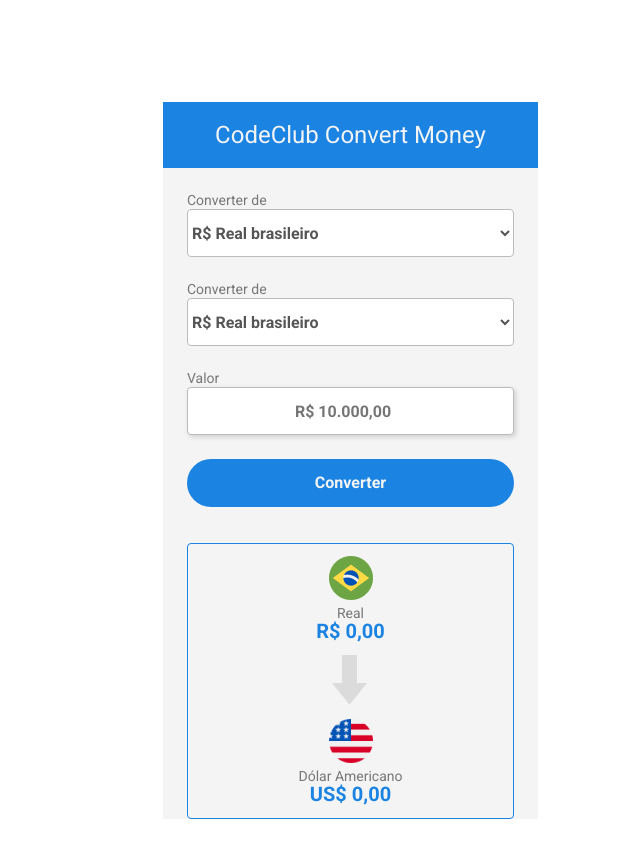
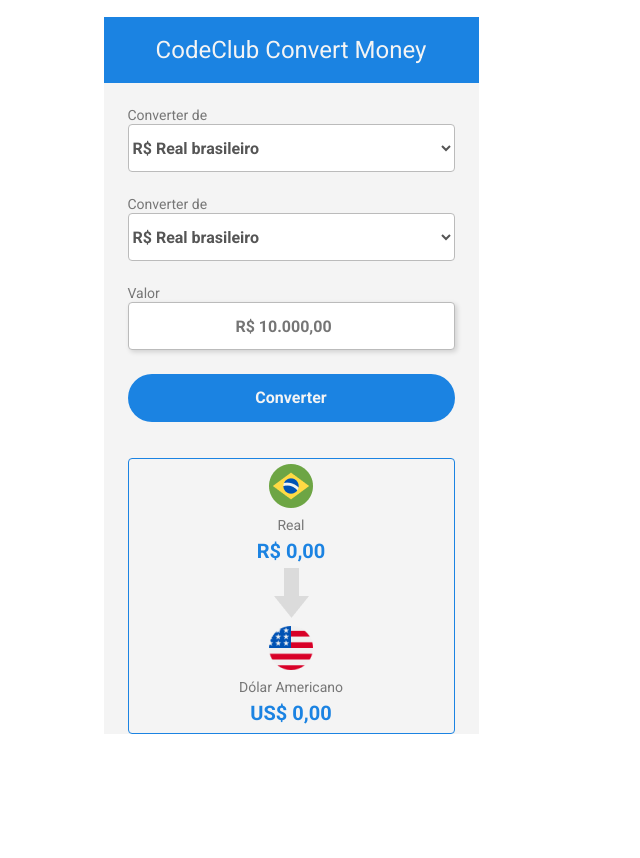
Before and after one commit to MarcusVinicius14/conversor-de-moedas, a plain HTML site: page index.html in a window 1280 px wide. Shown: the whole page, without its empty margins (349-989 px from the left). After the commit the page ends 800 px from the top, so only its background shows below. Drawn offline with Linux system fonts and the light colour scheme.

Commit message:
increasing display flex

```diff
--- a/styles.css
+++ b/styles.css
@@ -5,17 +5,24 @@
   font-family: "Roboto", sans-serif;
 }
 
+body{
+  display: flex;
+    justify-content: center;
+    align-items: center;
+    height: 100vh;
+}
+
 #tudo {
   height: 766px;
   width: 375px;
-margin-left: 40%;
-  margin-top: 8%;
 }
 
 header {
   background-color: #1b83e2;
-  display: block;
+  display: flex;
   height: 66px;
+  align-items: center;
+  justify-content: center;
 }
 
 h1 {
@@ -23,8 +30,6 @@
   font-size: 24px;
   line-height: 18px;
   color: #f4f4f4;
-  text-align: center;
-  padding-top: 24px;
 }
 
 #main {
@@ -96,18 +101,14 @@
   border: 1px solid #1b83e2;
   border-radius: 4px;
   margin: 36px 24px;
+  padding: 5px;
 }
 
 #ImagensValores {
-  text-align: center;
-  margin-top: 12px;
-}
-
-#seta {
-    padding-top: 15px;
-    padding-bottom: 13.19px;
-  display: block;
-  margin-left: 144px;
+display: flex;
+flex-direction: column;
+align-items: center;
+gap: 8px;
 }
 
 .StyleText {
```
